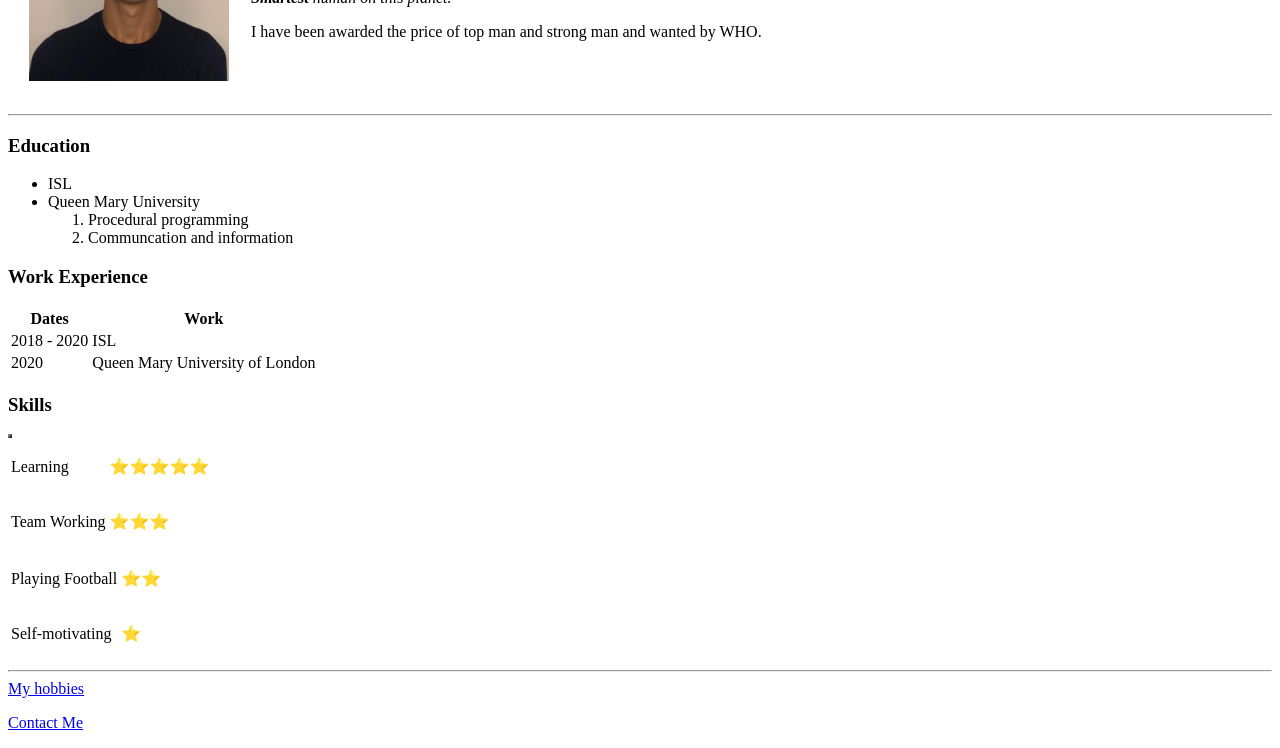
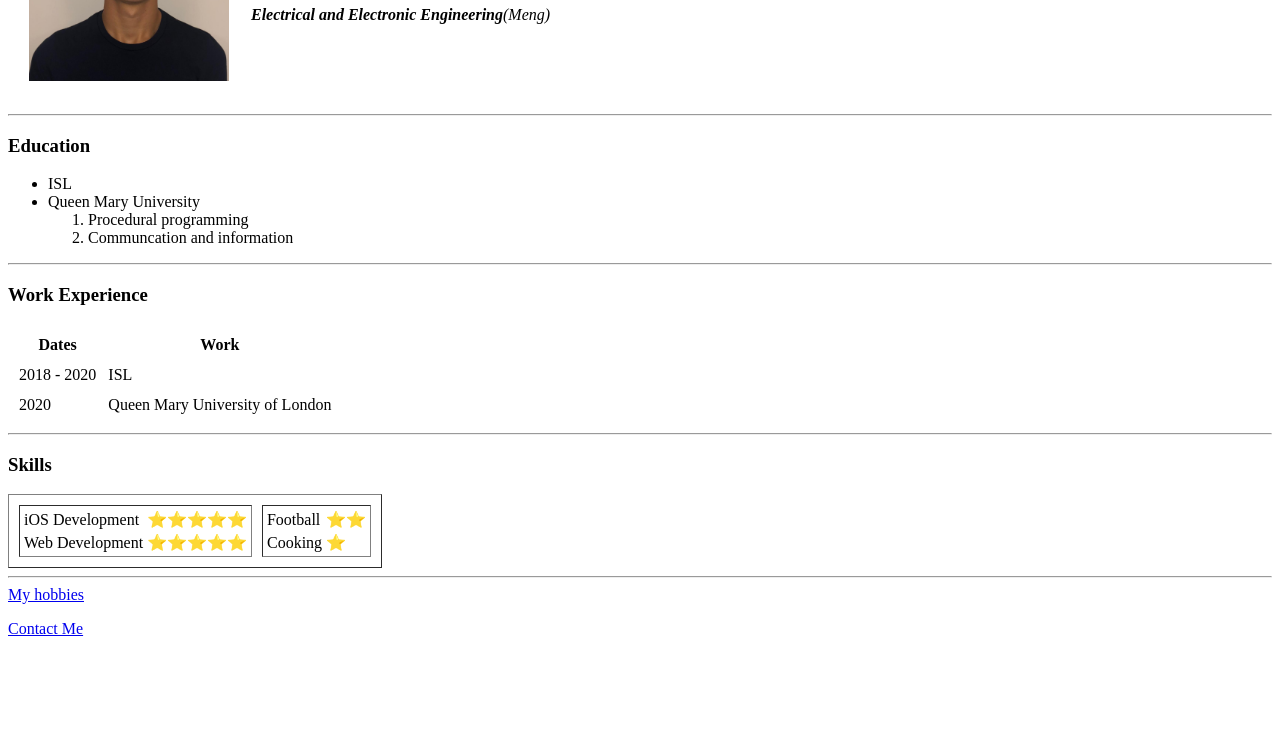
Before and after one commit to BandarAl-Sadoon/CV, a plain HTML site: page index.html in a window 1280 px wide. Shown: the part 148-896 px from the top of the page. After the commit the page ends 802 px from the top, so only its background shows below. Drawn offline with Linux system fonts and the light colour scheme.

Commit message:
Add files via upload

```diff
--- a/index.html
+++ b/index.html
@@ -5,7 +5,7 @@ of HTML this document is uisng.-->
 
 <head>
   <meta charset="utf-8">
-  <title>Bandar's website (Free logistics service)</title>
+  <title>Bandar's website </title>
 </head>
 
 <body>
@@ -14,13 +14,12 @@ of HTML this document is uisng.-->
     <tr>
 
       <td>
-        <img src="200105370.JPG" width="200" height="200" alt="Text to describe what the image is about."/>
+        <img src="200105370.jpg" width="200" height="200" alt="Text to describe what the image is about."/>
       </td>
 
       <td>
         <h1>Bandar Al-Sadoon</h1>
-        <p><em><strong>Smartest</strong> human on this planet.</em></p>
-        <p>I have been awarded the price of top man and strong man and wanted by WHO.</p>
+        <p><em><strong>Electrical and Electronic Engineering</strong>(Meng)</em></p>
       </td>
 
     </tr>
@@ -43,8 +42,9 @@ of HTML this document is uisng.-->
 
       </li>
     </ul>
+<hr />
   <h3>Work Experience</h3>
-<table>
+<table cellspacing="10">
   <thead>
     <th>
       Dates
@@ -77,61 +77,53 @@ of HTML this document is uisng.-->
   <tfoot>
 
   </tfoot>
-
 </table>
+<hr />
 <h3>Skills</h3>
-<table cellspacing="20" border="2">
+  <table border="1" cellspacing="10">
     <tr>
+      <td>
         <table>
           <tr>
             <td>
-          <p>
-            Learning
-          </p>
+              iOS Development
             </td>
             <td>
-        <p>
               &#11088;&#11088;&#11088;&#11088;&#11088;
-        </p>
             </td>
           </tr>
           <tr>
             <td>
-          Team Working
+              Web Development
             </td>
             <td>
-          <p>
-           &#11088;&#11088;&#11088;
-          </p>
+              &#11088;&#11088;&#11088;&#11088;&#11088;
+            </td>
+          </tr>
+      </td>
+        </table>
+      <td>
+        <table>
+          <tr>
+            <td>
+              Football
+            </td>
+            <td>
+              &#11088;&#11088;
+            </td>
+          </tr>
+          <tr>
+            <td>
+              Cooking
+            </td>
+            <td>
+              &#11088;
             </td>
           </tr>
         </table>
+      </td>
+
     </tr>
-
-  <tr>
-    <table>
-      <tr>
-        <td>
-          Playing Football
-        </td>
-        <td>
-          <p>&#11088;&#11088;</p>
-        </td>
-      </tr>
-
-
-
-    <tr>
-      <td>
-        Self-motivating
-      </td>
-      <td>
-        <p>&#11088;</p>
-      </td>
-    </tr>
-    </table>
-
-
 
   </table>
 <hr />
```
Lines whose indentation alone changed are shown as unchanged.
